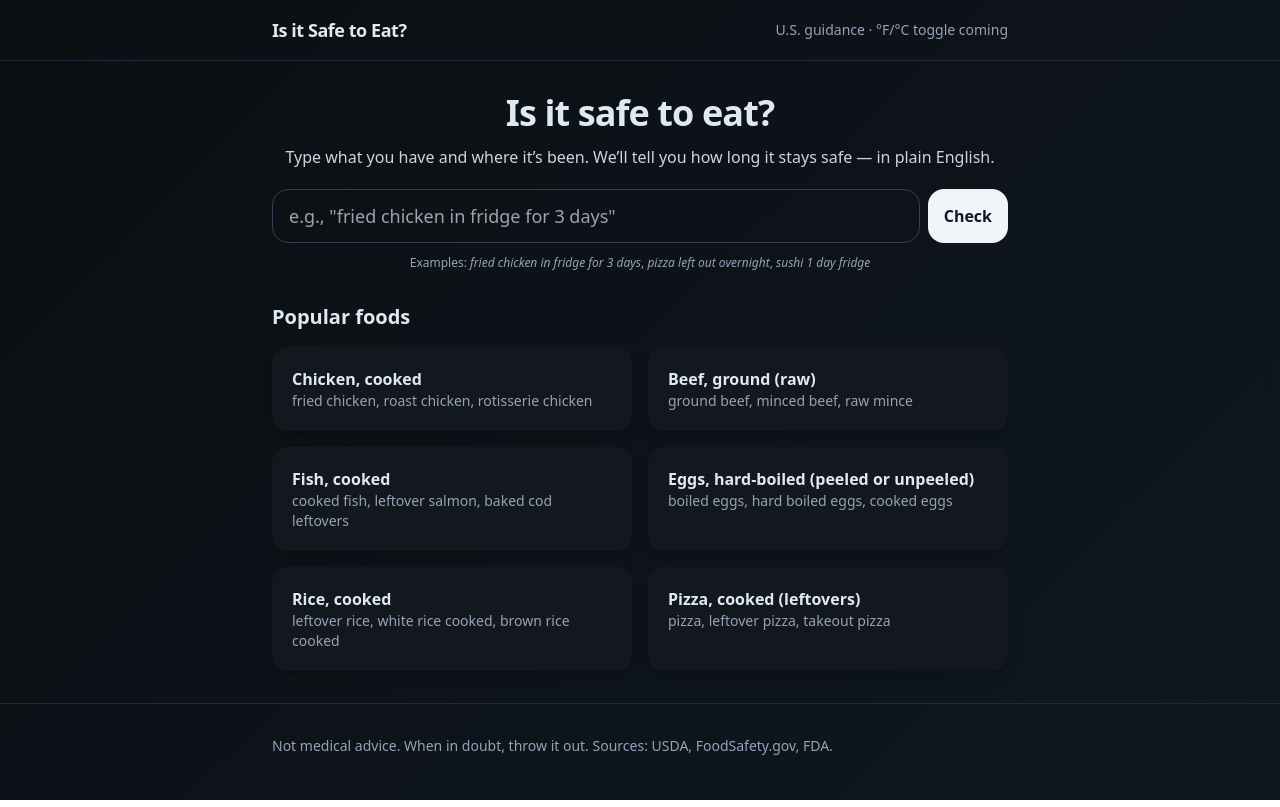
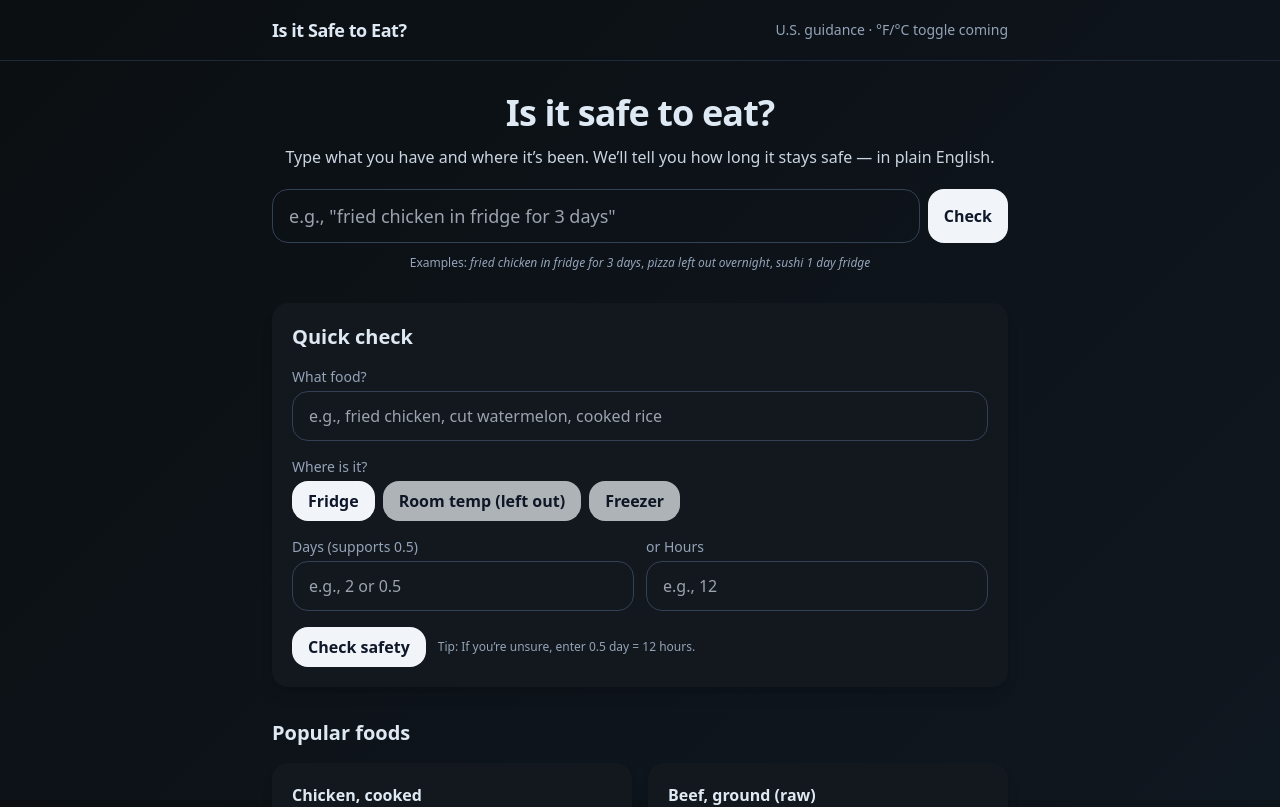
Before and after one commit to JiriTill/is-it-safe-to-eat, a Next.js app: page / in a window 1280 px wide. Shown: the top 807 px of the page. Built offline with nearby package versions, Linux system fonts and the light colour scheme.

Commit message:
Update page.jsx

```diff
--- a/app/page.jsx
+++ b/app/page.jsx
@@ -1,7 +1,7 @@
-
 import SearchBar from "@/components/SearchBar";
 import Link from "next/link";
 import { FOOD_DB } from "@/lib/data";
+import QuickWizard from "@/components/QuickWizard";
 
 export default function Home() {
   const top = [
@@ -18,10 +18,19 @@ export default function Home() {
     <div className="space-y-8">
       <section className="text-center">
         <h1 className="text-3xl sm:text-4xl font-extrabold tracking-tight mb-3">Is it safe to eat?</h1>
-        <p className="text-slate-300 mb-5">Type what you have and where it’s been. We’ll tell you how long it stays safe — in plain English.</p>
+        <p className="text-slate-300 mb-5">
+          Type what you have and where it’s been. We’ll tell you how long it stays safe — in plain English.
+        </p>
         <SearchBar />
-        <p className="text-slate-400 text-xs mt-3">Examples: <span className="italic">fried chicken in fridge for 3 days</span>, <span className="italic">pizza left out overnight</span>, <span className="italic">sushi 1 day fridge</span></p>
+        <p className="text-slate-400 text-xs mt-3">
+          Examples: <span className="italic">fried chicken in fridge for 3 days</span>,{" "}
+          <span className="italic">pizza left out overnight</span>,{" "}
+          <span className="italic">sushi 1 day fridge</span>
+        </p>
       </section>
+
+      {/* Wizard */}
+      <QuickWizard />
 
       <section className="space-y-4">
         <h2 className="text-xl font-semibold">Popular foods</h2>
```
